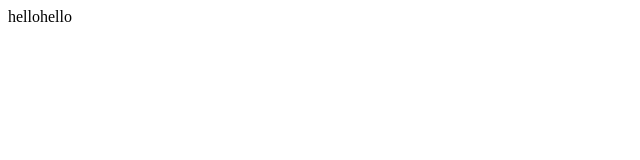
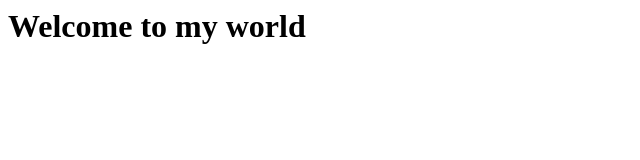
Before and after one commit to 21i936chicken/21i936chicken.github.io, a plain HTML site: page index.html in a window 1280 px wide. Shown: the whole page, without its empty margins (0-640 px from the left). Drawn offline with Linux system fonts and the light colour scheme.

Commit message:
Update index.html

```diff
--- a/index.html
+++ b/index.html
@@ -2,5 +2,7 @@
   <head>
     <title>My World</title>
   </head>
-  <body>hellohello</body>
+  <body>
+    <h1>Welcome to my world</h1>
+  </body>
 </html>
```
